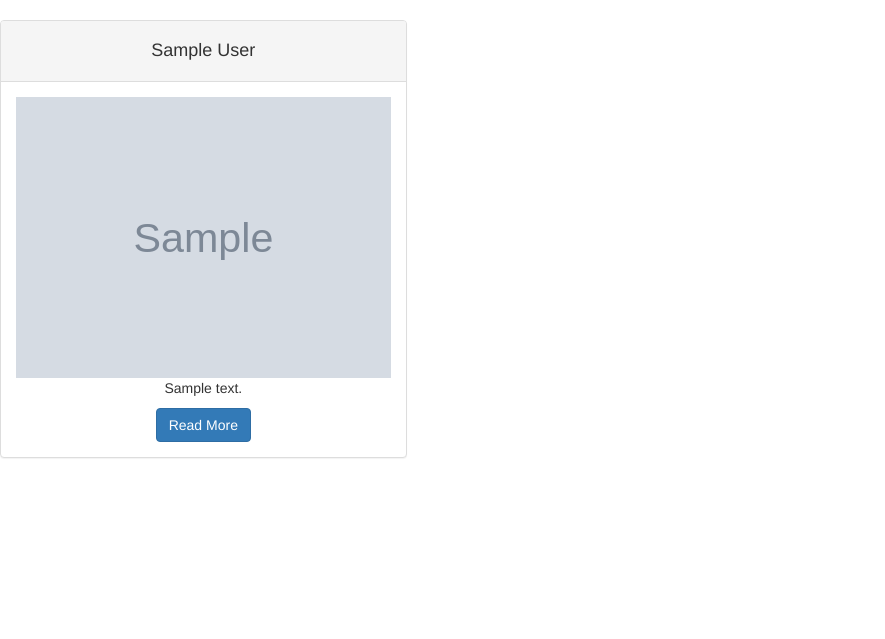
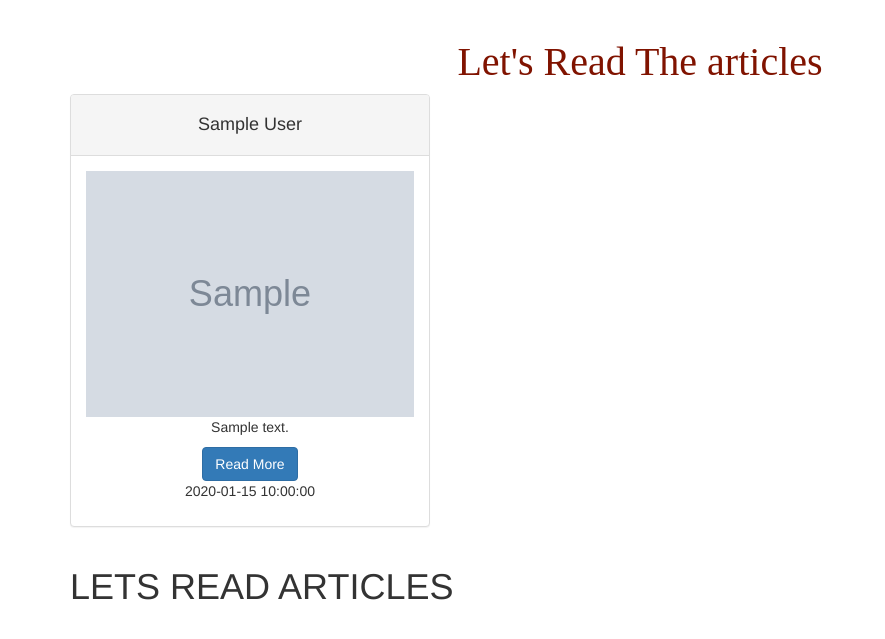
Before and after one commit to monginadiana/NEWS.API, a Flask app: template app/templates/article.html in a window 1280 px wide. Shown: the part 80-719 px from the top of the page, without its empty margins (0-885 px from the left). Run offline with Flask 2, Linux system fonts and the light colour scheme; the template is opened without the code that fills it: most values are stand-ins (such as "Sample title", 1, 10 or a date in 2020); grey boxes marked "Sample" are stand-in pictures; parts of the project's set-up code (start-up, migrations or seed data) failed here and were passed over; some libraries are stand-ins or nearby versions.

Commit message:
styling of the header in the macros html

```diff
--- a/app/templates/article.html
+++ b/app/templates/article.html
@@ -1,8 +1,12 @@
 
 {% extends 'base.html'%}
-{% import 'macros.html' as macro%}
+<!-- {% import 'macros.html' as macro%} -->
 
 
         {% block content %}
         {{macro.displayArticlesList( articles)}}
+        <div class="container">
+          <h1>LETS READ ARTICLES</h1>
+
+        </div>
         {% endblock%}
--- a/app/templates/macros.html
+++ b/app/templates/macros.html
@@ -21,6 +21,8 @@
     </div>
 {% endmacro %}
 {% macro displayArticlesList(articles_list) %}
+   <div class="container">
+       <h1 class="text-center" style="Font-size:40px; color:rgb(128, 19, 0);font-family: serif; ">Let's Read The articles</h1>
 
     <div class="row">
         {% for articles in articles_list %}
@@ -34,11 +36,14 @@
                     <img src="{{articles.urlToImage}}" alt="{{articles.author}}" class="img-responsive" styles="height:30px">
                      <p>{{ articles.description | truncate(80)}}</p>
                      <a href="{{ articles.url }}" class="btn btn-primary mb-2">Read More</a>
+                     <P>{{articles.publishedAt}}</P>
                 </div>
             </div>
         </div>
         {% endfor %}
     </div>
 
+</div>
+
 
 {% endmacro %}
```
